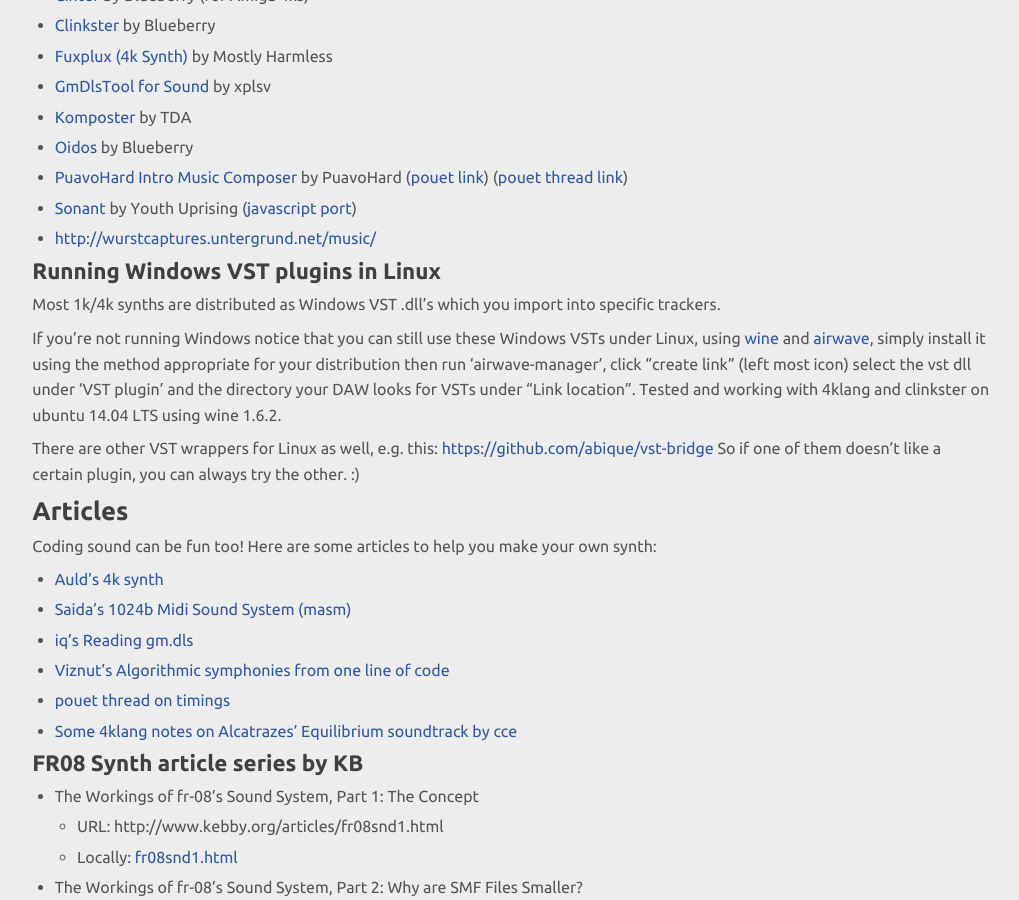
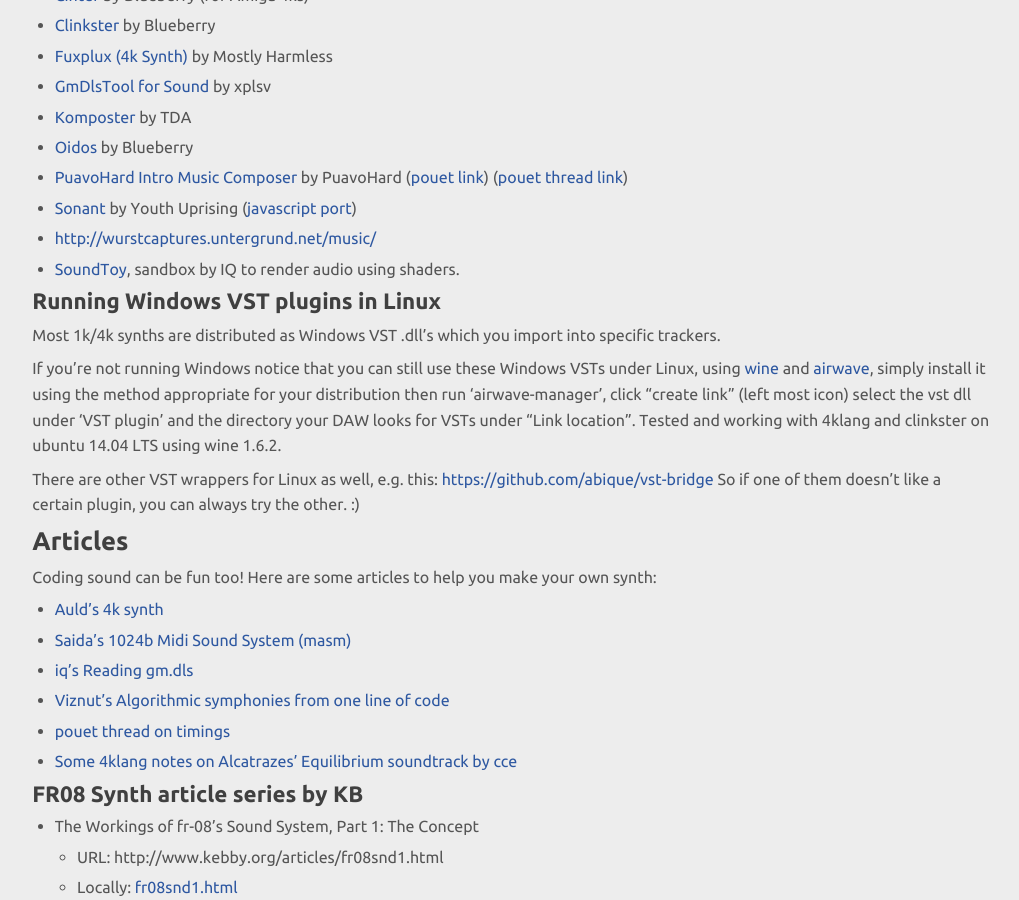
Before and after one commit to in4k/in4k.github.io, a Jekyll site: the page built from wiki/sound.markdown, in a window 1280 px wide and 900 px high, scrolled down 303 px. Shown: the whole window, without its empty margins (137-1156 px from the left). Built offline with Jekyll 4.4.1, drawn with Linux system fonts in a browser that asks for light colours.

Commit message:
Update sound.markdown

```diff
--- a/wiki/sound.markdown
+++ b/wiki/sound.markdown
@@ -21,6 +21,7 @@
 * [PuavoHard Intro Music Composer](http://www.puavohard.net/php/prod/phpimc) by PuavoHard ([pouet link](http://www.pouet.net/prod.php?which=53671)) ([pouet thread link](http://www.pouet.net/topic.php?which=10793))
 * [Sonant](http://www.pouet.net/prod.php?which=53615) by Youth Uprising ([javascript port](http://sonantlive.bitsnbites.eu/))
 * [http://wurstcaptures.untergrund.net/music/](http://wurstcaptures.untergrund.net/music/)
+* [SoundToy](http://www.iquilezles.org/apps/soundtoy/), sandbox by IQ to render audio using shaders.
 
 ## Running Windows VST plugins in Linux
 
```
